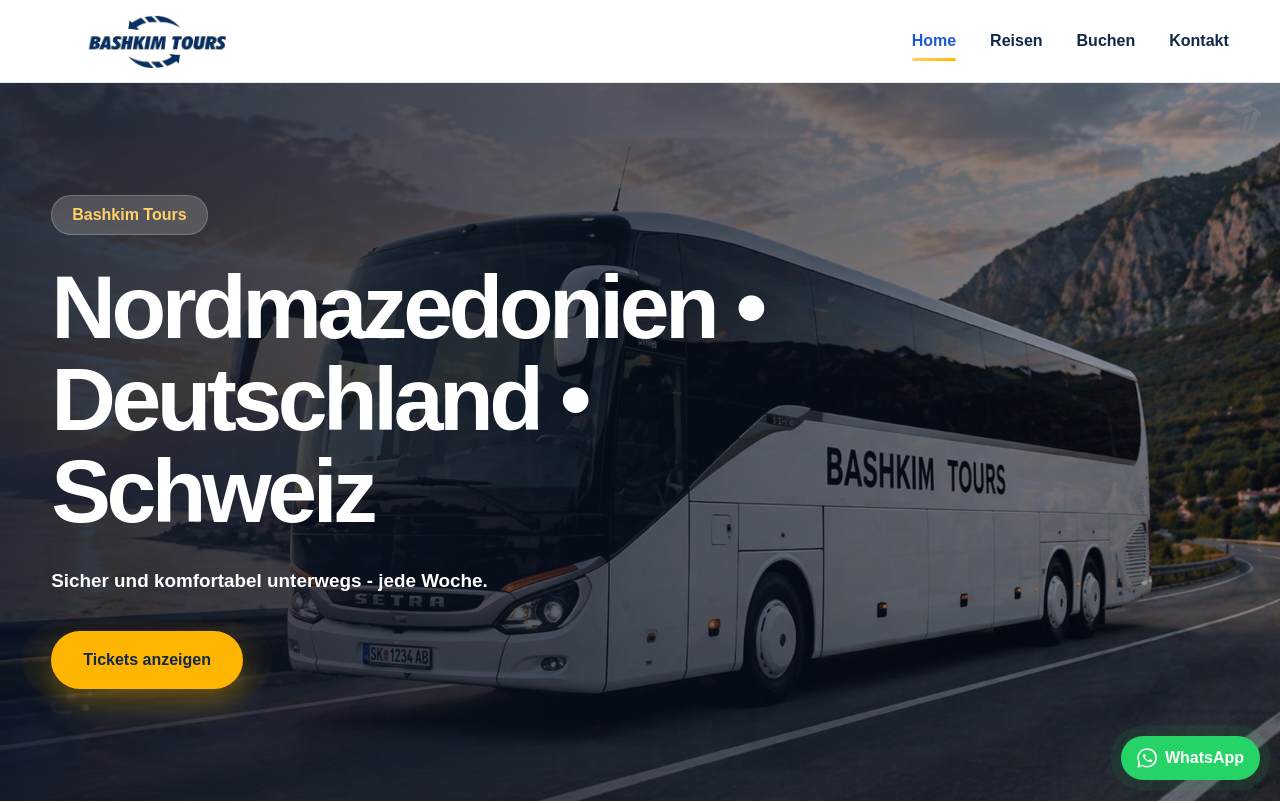
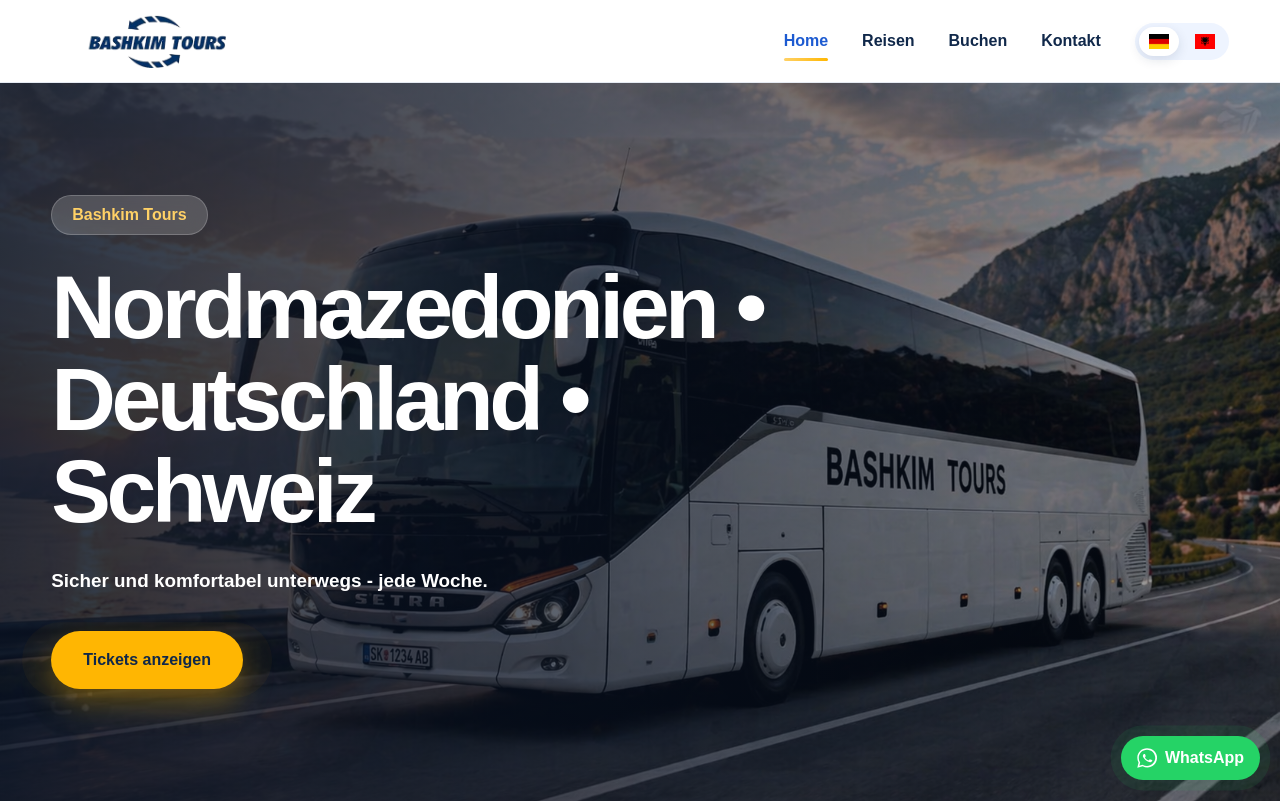
Before and after one commit to codedbyxhezi/bashkim-tours, a Next.js app: page / in a window 1280 px wide. Shown: the top 803 px of the page. Built offline with nearby package versions, Linux system fonts and the light colour scheme.

Commit message:
backup before full bilingual setup

```diff
--- a/app/layout.tsx
+++ b/app/layout.tsx
@@ -3,10 +3,11 @@
 import Footer from '@/components/Footer/Footer';
 import ScrollToTop from '@/components/ScrollToTop/ScrollToTop';
 import WhatsAppButton from "@/components/WhatsApp/WhatsAppButton";
+import LanguageProvider from "@/components/LanguageProvider/LanguageProvider";
 
 export const metadata = {
   title: 'Bashkim Tours',
-  description: 'Reisen zwischen Deutschland und Nordmazedonien',
+  description: 'Reisen zwischen Nordmazedonien, Deutschland und der Schweiz',
 };
 
 export default function RootLayout({
@@ -17,11 +18,13 @@
   return (
     <html lang="de">
       <body>
-        <Navbar />
-        {children}
-        <Footer />
-        <WhatsAppButton />
-        <ScrollToTop />
+        <LanguageProvider>
+          <Navbar />
+          {children}
+          <Footer />
+          <WhatsAppButton />
+          <ScrollToTop />
+        </LanguageProvider>
       </body>
     </html>
   );
--- /dev/null
+++ b/components/LanguageProvider/LanguageProvider.tsx
@@ -0,0 +1,51 @@
+"use client";
+
+import { createContext, useContext, useEffect, useState } from "react";
+import { messages, Locale } from "@/lib/i18n";
+
+type LanguageContextType = {
+  locale: Locale;
+  setLocale: (locale: Locale) => void;
+  t: typeof messages.de;
+};
+
+const LanguageContext = createContext<LanguageContextType | null>(null);
+
+export default function LanguageProvider({
+  children,
+}: {
+  children: React.ReactNode;
+}) {
+  const [locale, setLocaleState] = useState<Locale>("de");
+
+  useEffect(() => {
+    const savedLocale = localStorage.getItem("locale") as Locale | null;
+
+    if (savedLocale === "de" || savedLocale === "sq") {
+      setLocaleState(savedLocale);
+    }
+  }, []);
+
+  const setLocale = (newLocale: Locale) => {
+    setLocaleState(newLocale);
+    localStorage.setItem("locale", newLocale);
+  };
+
+  const t = messages[locale];
+
+  return (
+    <LanguageContext.Provider value={{ locale, setLocale, t }}>
+      {children}
+    </LanguageContext.Provider>
+  );
+}
+
+export function useLanguage() {
+  const context = useContext(LanguageContext);
+
+  if (!context) {
+    throw new Error("useLanguage must be used inside LanguageProvider");
+  }
+
+  return context;
+}
--- a/components/Navbar/Navbar.module.css
+++ b/components/Navbar/Navbar.module.css
@@ -112,6 +112,44 @@
   transform: translateY(-8px) rotate(-45deg);
 }
 
+.languageItem {
+  display: flex;
+  align-items: center;
+}
+
+.languageSwitch {
+  display: flex;
+  align-items: center;
+  gap: 6px;
+  padding: 4px;
+  border-radius: 999px;
+  background: #eef4ff;
+}
+
+.languageButton {
+  border: none;
+  background: transparent;
+  color: #5b6b82;
+  padding: 7px 10px;
+  border-radius: 999px;
+  font-weight: 800;
+  cursor: pointer;
+  display: inline-flex;
+  align-items: center;
+  gap: 5px;
+  transition: all 0.2s ease;
+}
+
+.languageButton:hover {
+  color: #1d5bd1;
+}
+
+.languageActive {
+  background: #ffffff;
+  color: #1d5bd1;
+  box-shadow: 0 4px 12px rgba(16, 40, 74, 0.12);
+}
+
 @media (max-width: 900px) {
   .inner {
     width: 100%;
@@ -179,6 +217,22 @@
     background: #e3ecff;
     color: #1d5bd1;
   }
+
+  .languageItem {
+    width: 100%;
+  }
+
+  .languageSwitch {
+    width: 100%;
+    justify-content: center;
+    margin-top: 6px;
+  }
+
+  .languageButton {
+    flex: 1;
+    justify-content: center;
+    padding: 12px;
+  }
 }
 
 @media (max-width: 430px) {
--- a/components/Navbar/Navbar.tsx
+++ b/components/Navbar/Navbar.tsx
@@ -5,12 +5,19 @@
 import { usePathname } from 'next/navigation';
 import { useState } from 'react';
 import styles from './Navbar.module.css';
+import { useLanguage } from '@/components/LanguageProvider/LanguageProvider';
 
 export default function Navbar() {
   const pathname = usePathname();
   const [menuOpen, setMenuOpen] = useState(false);
+  const { locale, setLocale, t } = useLanguage();
 
   const closeMenu = () => setMenuOpen(false);
+
+  const changeLanguage = (lang: 'de' | 'sq') => {
+    setLocale(lang);
+    closeMenu();
+  };
 
   return (
     <header className={styles.header}>
@@ -46,7 +53,7 @@
                 onClick={closeMenu}
                 className={`${styles.link} ${pathname === '/' ? styles.active : ''}`}
               >
-                Home
+                {t.navbar.home}
               </Link>
             </li>
 
@@ -56,7 +63,7 @@
                 onClick={closeMenu}
                 className={`${styles.link} ${pathname === '/tours' ? styles.active : ''}`}
               >
-                Reisen
+                {t.navbar.tours}
               </Link>
             </li>
 
@@ -66,7 +73,7 @@
                 onClick={closeMenu}
                 className={`${styles.link} ${pathname === '/booking' ? styles.active : ''}`}
               >
-                Buchen
+                {t.navbar.booking}
               </Link>
             </li>
 
@@ -76,8 +83,34 @@
                 onClick={closeMenu}
                 className={`${styles.link} ${pathname === '/contact' ? styles.active : ''}`}
               >
-                Kontakt
+                {t.navbar.contact}
               </Link>
+            </li>
+
+            <li className={styles.languageItem}>
+              <div className={styles.languageSwitch}>
+                <button
+                  type="button"
+                  onClick={() => changeLanguage('de')}
+                  className={`${styles.languageButton} ${
+                    locale === 'de' ? styles.languageActive : ''
+                  }`}
+                  aria-label="Deutsch auswählen"
+                >
+                  <Image src="/images/flags/de.png" alt="Deutsch" width={20} height={15} />
+                </button>
+
+                <button
+                  type="button"
+                  onClick={() => changeLanguage('sq')}
+                  className={`${styles.languageButton} ${
+                    locale === 'sq' ? styles.languageActive : ''
+                  }`}
+                  aria-label="Shqip auswählen"
+                >
+                  <Image src="/images/flags/al.png" alt="Shqip" width={20} height={15} />
+                </button>
+              </div>
             </li>
           </ul>
         </nav>
--- /dev/null
+++ b/lib/i18n.ts
@@ -0,0 +1,9 @@
+import de from "@/messages/de";
+import sq from "@/messages/sq";
+
+export const messages = {
+    de,
+    sq,
+};
+
+export type Locale = "de" | "sq";
--- /dev/null
+++ b/messages/de.ts
@@ -0,0 +1,22 @@
+const de = {
+  hero: {
+    title: "Nordmazedonien • Deutschland • Schweiz",
+    subtitle: "Sicher und komfortabel unterwegs - jede Woche.",
+    button: "Tickets suchen",
+  },
+
+  booking: {
+    title: "Verfügbare Routen",
+    subtitle: "Wähle deine Route und sende uns deine Anfrage per WhatsApp.",
+    request: "Per WhatsApp anfragen",
+  },
+
+  navbar: {
+    home: "Home",
+    tours: "Reisen",
+    booking: "Buchen",
+    contact: "Kontakt",
+  },
+};
+
+export default de;
--- /dev/null
+++ b/messages/sq.ts
@@ -0,0 +1,22 @@
+const sq = {
+  hero: {
+    title: "Maqedonia e Veriut • Gjermani • Zvicër",
+    subtitle: "Udhëtime të sigurta dhe komode çdo javë.",
+    button: "Kërko bileta",
+  },
+
+  booking: {
+    title: "Rrugët e disponueshme",
+    subtitle: "Zgjidh rrugën dhe dërgo kërkesën përmes WhatsApp.",
+    request: "Dërgo në WhatsApp",
+  },
+
+  navbar: {
+    home: "Ballina",
+    tours: "Udhëtime",
+    booking: "Rezervo",
+    contact: "Kontakt",
+  },
+};
+
+export default sq;
```
Also changed, not shown: public/images/flags/al.png (added), public/images/flags/de.png (added).
